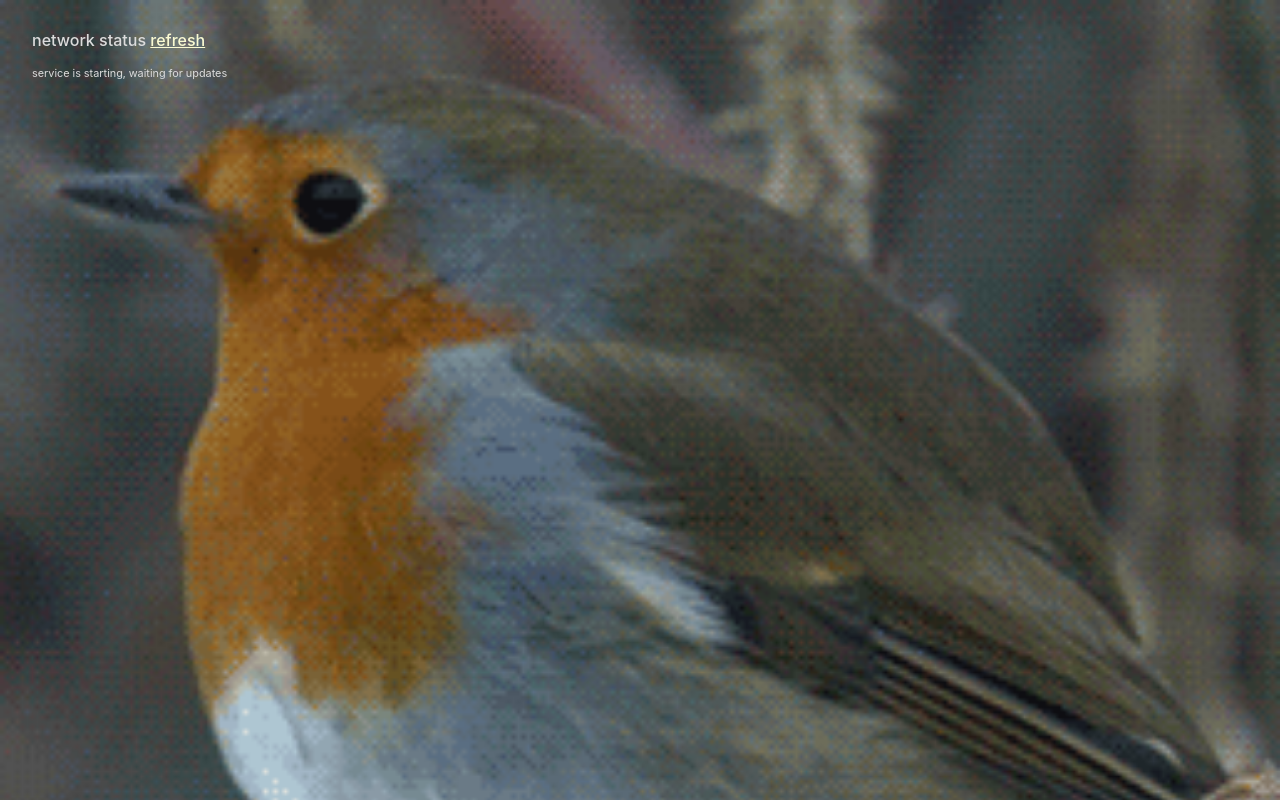
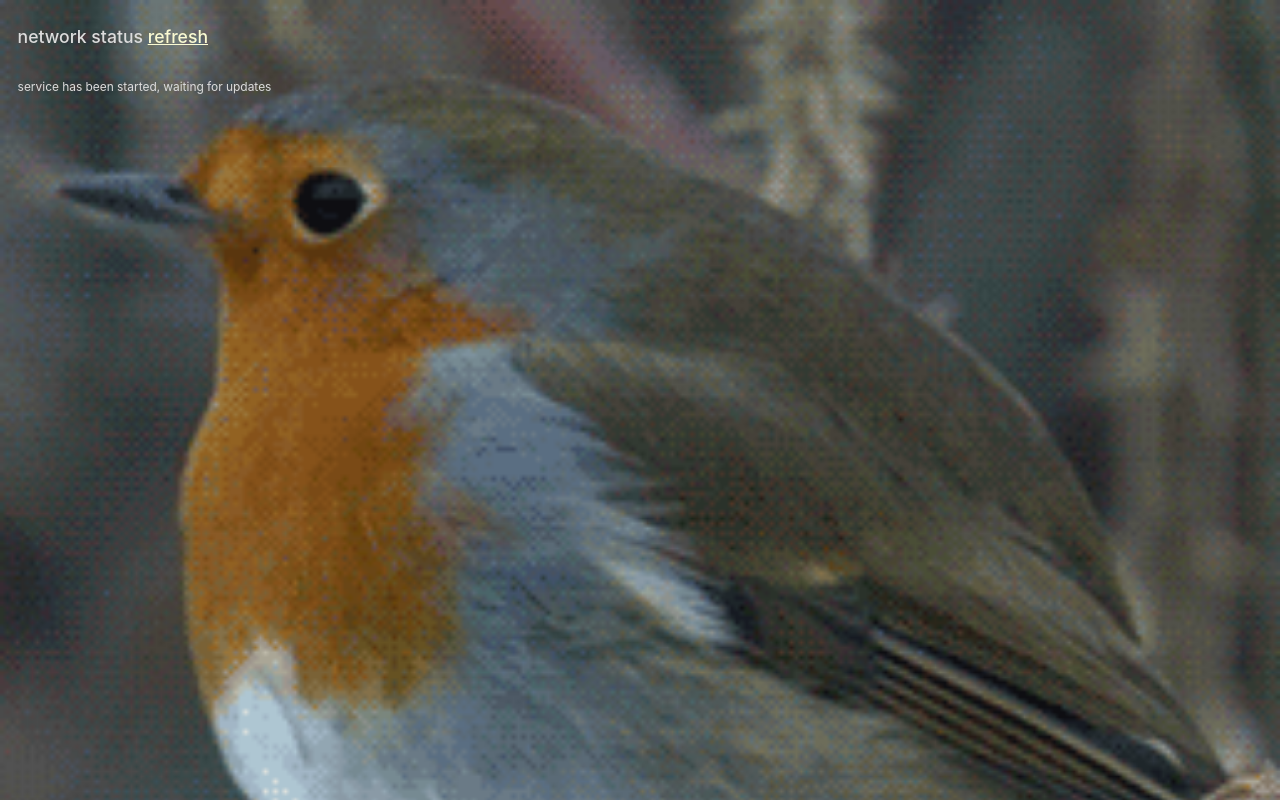
Before and after one commit to fluidpanda/status, a FastAPI app: page / in a window 1280 px wide. Run offline with FastAPI, Linux system fonts and the light colour scheme; some web fonts are replaced.

Commit message:
Add css params and optimize rendering

```diff
--- a/status/templates/_status_fragment.html
+++ b/status/templates/_status_fragment.html
@@ -1,11 +1,9 @@
-<div class="wrapper">
-    <div class="blur"></div>
 <div id="status-list">
     {% if snapshot is none %}
-        <p class="hint">service is starting, waiting for updates</p>
+    <p class="hint">service has been started, waiting for updates</p>
     {% else %}
     {% if snapshot.stale %}
-        <p class="stale-warning">Error connecting to face</p>
+    <p class="stale-warning">error connecting to face</p>
     {% endif %}
     <ul>
         {% for node in snapshot.nodes %}
@@ -13,13 +11,16 @@
         <li>
             <span class="dot dot-{{ color }}"></span>
             <span class="node-name">{{ node.name }}</span>
-                {% if node.avg_rtt_ms is not none %}
-                <span class="rtt">{{ "%.1f"|format(node.avg_rtt_ms) }} ms</span>
+            <span class="rtt">{% if node.avg_rtt_ms is not none %}{{ "%.1f"|format(node.avg_rtt_ms) }} ms{% endif %}</span>
+            <span class="recovered">
+                {% if node.recovered_at is not none %}
+                since
+                <span class="no-wrap">{{ node.recovered_at.astimezone().strftime("%d %b %Y %H:%M:%S") }}</span>
                 {% endif %}
+            </span>
         </li>
         {% endfor %}
     </ul>
     <p class="updated-at">Last update at {{ snapshot.updated_at.astimezone().strftime("%d %b %Y %H:%M:%S") }}</p>
     {% endif %}
 </div>
-</div>
--- a/status/templates/index.html
+++ b/status/templates/index.html
@@ -1,11 +1,21 @@
 <!DOCTYPE html>
 <html lang="en">
 <head>
-    <meta charset="UTF-8">
     <title>network status</title>
     <script src="/static/htmx.min.js"></script>
+
+    <meta charset="UTF-8">
+    <meta name="viewport" content="width=device-width, initial-scale=1">
+    <meta name="apple-mobile-web-app-capable" content="yes">
+    <meta name="apple-mobile-web-app-title" content="status">
+    <meta name="apple-mobile-web-app-status-bar-style" content="black-translucent">
+    <meta name="theme-color" content="#1a1a1a">
+
     <link rel="preconnect" href="https://rsms.me/">
     <link rel="stylesheet" href="https://rsms.me/inter/inter.css">
+    <link rel="apple-touch-icon" href="/static/apple-touch-icon.png">
+    <link rel="icon" type="image/png" href="/static/favicon.png">
+
     <style>
         :root {
             font-family: Inter, sans-serif;
@@ -15,22 +25,31 @@
             font-variant-numeric: tabular-nums;
             hyphens: auto;
             tab-size: 2em;
+            font-size: 1.1rem;
         }
 
         body {
-            background-size: 100%;
+            background-size: cover;
             background-image: url(/static/bird.gif);
+            background-repeat: no-repeat;
+            background-color: black;
             color: gainsboro;
             font-size: 0.8rem;
-            max-width: 16rem;
+            max-width: min(28rem, 90vw);
+            width: 28rem;
             margin: 0;
-            padding-top: 1.2rem;
-            padding-left: 2rem;
+            padding-top: 0.8rem;
+            padding-left: 1rem;
+        }
+
+        html, body {
+            min-height: 100%;
         }
 
         h1 {
             font-size: 1rem;
             font-weight: 500;
+            padding-bottom: 0.8rem;
         }
 
         h1 a {
@@ -38,15 +57,18 @@
         }
 
         ul {
+            display: grid;
+            grid-template-columns: auto 1fr auto auto;
+            row-gap: 0.8rem;
+            column-gap: 0.4rem;
+            align-items: center;
             list-style: none;
             padding: 0;
             margin: 0.5rem 0;
         }
 
         li {
-            display: flex;
-            align-items: center;
-            gap: 0.4rem;
+            display: contents;
             padding: 0.4rem 0;
         }
 
@@ -74,9 +96,21 @@
             min-width: 5rem;
         }
 
+        .rtt, .recovered {
+            font-size: 0.7rem;
+        }
+
         .rtt {
-            margin-left: auto;
-            font-size: 0.7rem;
+            text-align: right;
+            white-space: nowrap;
+        }
+
+        .recovered {
+            padding-left: 0.7rem;
+        }
+
+        .no-wrap {
+            white-space: nowrap;
         }
 
         .stale-warning {
@@ -90,8 +124,10 @@
     </style>
 </head>
 <body>
-<h1>network status <a href="#" hx-post="/fragment/status/refresh" hx-target="#status-list"
-                      hx-swap="outerHTML">refresh</a></h1>
+<h1>network status
+    <a href="#" hx-post="/fragment/status/refresh" hx-target="#status-list"
+       hx-swap="outerHTML">refresh</a>
+</h1>
 
 {% include "_status_fragment.html" %}
 
```
Lines whose indentation alone changed are shown as unchanged.
